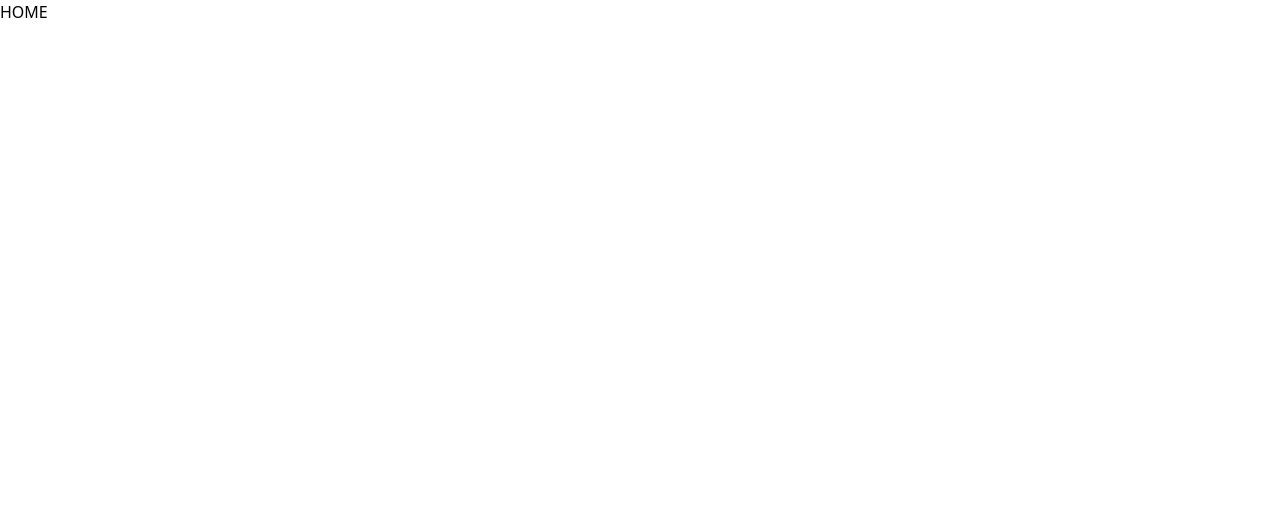
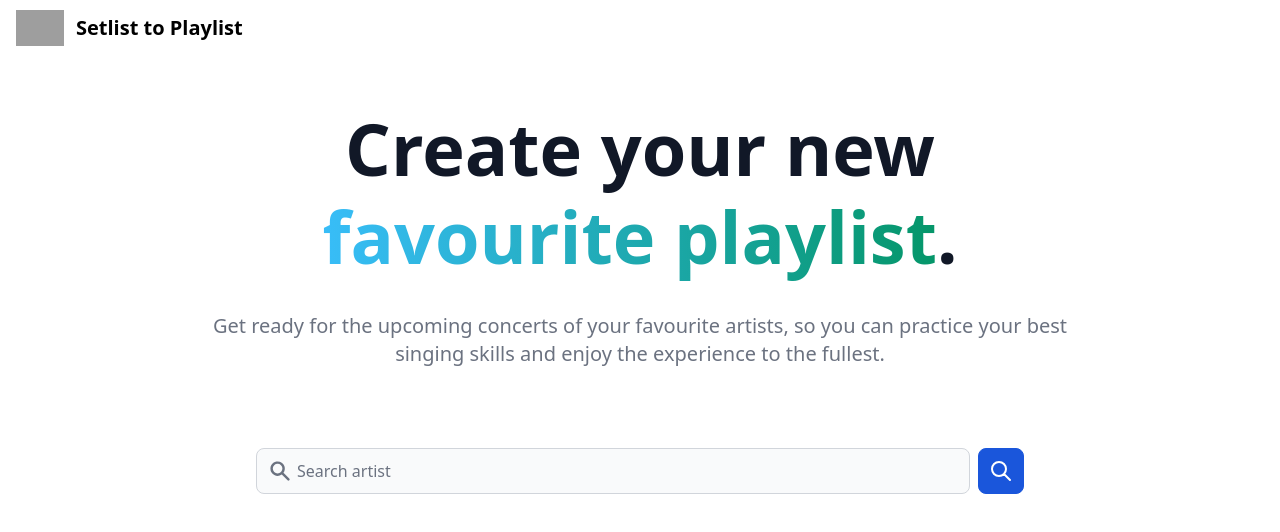
Before and after one commit to ArnauBlanch/setlist-to-playlist, a Next.js app in the folder frontend/: page / in a window 1280 px wide. Shown: the top 532 px of the page. Built offline with nearby package versions, Linux system fonts and the light colour scheme; grey boxes are pictures that could not be loaded.

Commit message:
Add Flowbite and start home

```diff
--- a/frontend/app/head.tsx
+++ b/frontend/app/head.tsx
@@ -2,7 +2,7 @@ export default function Head() {
   return (
     <>
       <title>Setlist to Playlist</title>
-      <meta content="width=device-width, initial-scale=1" name="viewport" />
+      <meta content="width=device-width, initial-scale=1, maximum-scale=1, viewport-fit=cover" name="viewport" />
       <meta name="description" content="Create a Spotify playlist from a setlist" />
       <link rel="icon" href="/favicon.ico" />
     </>
--- a/frontend/app/layout.tsx
+++ b/frontend/app/layout.tsx
@@ -12,7 +12,20 @@ export default function RootLayout({
         head.tsx. Find out more at https://beta.nextjs.org/docs/api-reference/file-conventions/head
       */}
       <head />
-      <body>{children}</body>
+      <body>
+        <nav className="h-12 md:h-16 bg-white px-2 sm:px-4 py-2.5 dark:bg-gray-900 fixed w-full z-20 top-0 left-0">
+          <div className="container flex flex-wrap items-center justify-between mx-auto">
+          <a href="/" className="flex items-center">
+              <img src="https://flowbite.com/docs/images/logo.svg" className="h-6 mr-3 sm:h-9" alt="Flowbite Logo" />
+              <span className="self-center text-xl font-semibold whitespace-nowrap dark:text-white">Setlist to Playlist</span>
+          </a>
+          </div>
+        </nav>
+
+        <div className="mt-12 md:mt-16 max-w-6xl mx-auto px-4 flex flex-wrap items-center">
+            {children}
+        </div>
+      </body>
     </html>
   )
 }
--- a/frontend/app/page.tsx
+++ b/frontend/app/page.tsx
@@ -2,8 +2,33 @@ import Image from 'next/image'
 
 export default function Home() {
   return (
-    <div>
-      HOME
+    <div className="">
+      <div className="mt-4 lg:mt-12 text-center md:mx-32 mb-8 md:mb-20">
+        <h1 className="mb-2 lg:mb-4 text-4xl font-extrabold text-gray-900 dark:text-white md:text-5xl lg:text-7xl">
+          Create your new
+        </h1>
+        <h1 className="mb-6 md:mb-10 text-4xl font-extrabold text-gray-900 dark:text-white md:text-5xl lg:text-7xl">
+          <span className="text-transparent bg-clip-text bg-gradient-to-r to-emerald-600 from-sky-400">favourite playlist</span>.
+        </h1>
+        <p className="mb-6 text-md font-normal text-gray-500 md:text-lg lg:text-xl dark:text-gray-400">
+          Get ready for the upcoming concerts of your favourite artists, so you can practice your best singing skills and enjoy the experience to the fullest.
+          </p>
+      </div>
+      <form className="flex items-center max-w-3xl mx-auto">
+          <label htmlFor="simple-search" className="sr-only">Search artist</label>
+          <div className="relative w-full">
+              <div className="absolute inset-y-0 left-0 flex items-center pl-3 pointer-events-none">
+                  <svg aria-hidden="true" className="w-6 h-6 text-gray-500 dark:text-gray-400" fill="currentColor" viewBox="0 0 20 20" xmlns="http://www.w3.org/2000/svg"><path fill-rule="evenodd" d="M8 4a4 4 0 100 8 4 4 0 000-8zM2 8a6 6 0 1110.89 3.476l4.817 4.817a1 1 0 01-1.414 1.414l-4.816-4.816A6 6 0 012 8z" clip-rule="evenodd"></path></svg>
+              </div>
+              <input type="text" id="simple-search" className="bg-gray-50 border border-gray-300 text-gray-900 text-md rounded-lg focus:ring-blue-500 focus:border-blue-500 block w-full pl-10 p-2.5  dark:bg-gray-700 dark:border-gray-600 dark:placeholder-gray-400 dark:text-white dark:focus:ring-blue-500 dark:focus:border-blue-500" placeholder="Search artist" required />
+          </div>
+          <button type="submit" className="p-2.5 ml-2 text-sm font-medium text-white bg-blue-700 rounded-lg border border-blue-700 hover:bg-blue-800 focus:ring-4 focus:outline-none focus:ring-blue-300 dark:bg-blue-600 dark:hover:bg-blue-700 dark:focus:ring-blue-800">
+              <svg className="w-6 h-6" fill="none" stroke="currentColor" viewBox="0 0 24 24" xmlns="http://www.w3.org/2000/svg"><path stroke-linecap="round" stroke-linejoin="round" stroke-width="2" d="M21 21l-6-6m2-5a7 7 0 11-14 0 7 7 0 0114 0z"></path></svg>
+              <span className="sr-only">Search artist</span>
+          </button>
+      </form>
+
+
     </div>
   )
 }
--- a/frontend/package.json
+++ b/frontend/package.json
@@ -14,7 +14,9 @@
     "@types/react-dom": "18.0.9",
     "eslint": "8.29.0",
     "eslint-config-next": "13.0.6",
-    "next": "13.0.6",
+    "flowbite": "^1.5.5",
+    "flowbite-react": "^0.3.7",
+    "next": "13.0.4",
     "react": "18.2.0",
     "react-dom": "18.2.0",
     "typescript": "4.9.4"
--- a/frontend/tailwind.config.js
+++ b/frontend/tailwind.config.js
@@ -8,5 +8,7 @@ module.exports = {
   theme: {
     extend: {},
   },
-  plugins: [],
+  plugins: [
+    require("flowbite/plugin")
+  ],
 }
```
Also changed, not shown: 1 other file (tests, documents, lock files or other folders).
